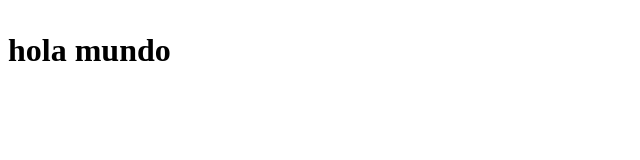
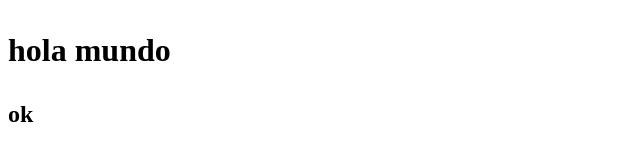
Before and after one commit to jmUNAL/PracticaTP, a plain HTML site: page index.html in a window 1280 px wide. Shown: the full height of the page, 0-640 px from the left. Drawn offline with Linux system fonts and the light colour scheme.

Commit message:
cambio ok

```diff
--- a/index.html
+++ b/index.html
@@ -10,6 +10,6 @@
     	<h1>
     		<p>hola mundo</p>
     	</h1>
-    	<h2></h2>
+    	<h2>ok</h2>
     </body>
 </html>
```
